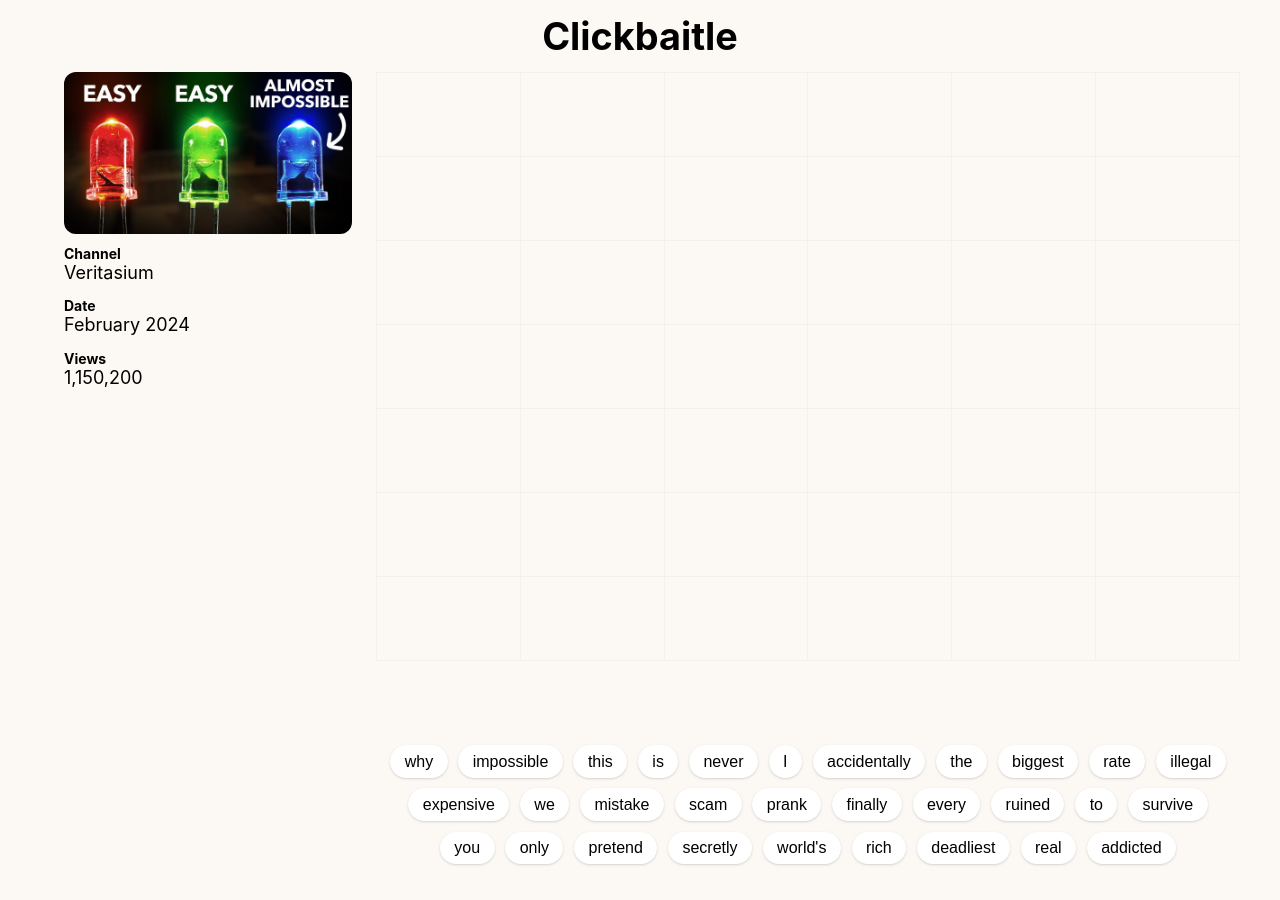
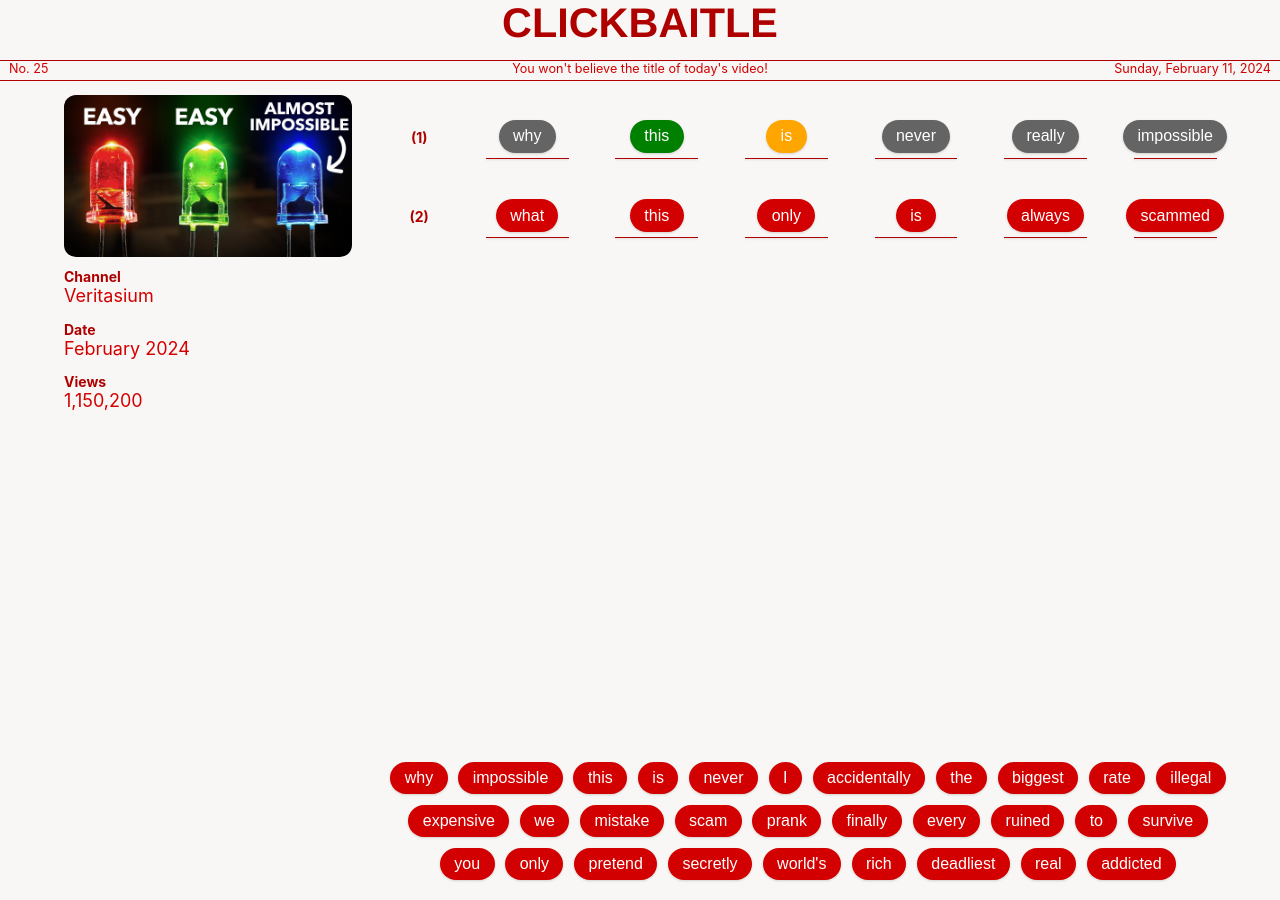
Before and after one commit to Ruce/clickbaitle, a Jekyll site: the page built from index.html, in a window 1280 px wide. Built offline with Jekyll 4.4.1, drawn with Linux system fonts in a browser that asks for light colours.

Commit message:
Create newspaper layout and update styles

```diff
--- a/_sass/base.scss
+++ b/_sass/base.scss
@@ -1,5 +1,7 @@
-$backgroundColor: #FCF8F4;
-$bodyColor: #000000;
+$backgroundColor: #F9F7F5;
+$lightColor: #D20000;
+$darkColor: #AF0000;
+$bodyColor: #D20000;
 $bodyFont: -apple-system,BlinkMacSystemFont,"Segoe UI",Helvetica,Arial,sans-serif,"Apple Color Emoji","Segoe UI Emoji","Segoe UI Symbol";
 
 body {
@@ -7,32 +9,73 @@ body {
 	color: $bodyColor;
 	font-family: $bodyFont;
 	display: flex;
+	flex-direction: column;
 	justify-content: center;
 	align-items: center;
 	height: 100dvh;
 	margin: 0;
 }
 
-.main {
-	max-width: 1200px;
-	width: 100%;
-	height: 100%;
-}
-
 .top {
 	width: 100%;
-	height: 8%;
-	padding: 1vh;
-	font-size: 4.2vh;
-	font-weight: bold;
+	height: 9%;
 	display: flex;
+	flex-direction: column;
 	justify-content: center;
 	align-items: center;
 	box-sizing: border-box;
 }
 
+.title {
+	width: 100%;
+	height: 75%;
+	font-size: 4.6vh;
+	font-weight: 900;
+	color: $darkColor;
+	font-family: Helvetica;
+	text-align: center;
+	border-bottom: 1px solid $darkColor;
+	box-sizing: border-box;
+	overflow: visible;
+}
+
+.ticker {
+	display: flex;
+	flex-direction: row;
+	width: 100%;
+	height: 25%;
+	font-size: 1.4vh;
+	padding: 0 1vh;
+	border-bottom: 1px solid $darkColor;
+	box-sizing: border-box;
+	overflow: visible;
+}
+
+.issueNumber {
+	text-align: left;
+	width: 30%;
+}
+
+.description{
+	text-align: center;
+	width: 40%;
+}
+
+.date {
+	text-align: right;
+	width: 30%;
+}
+
+.main {
+	max-width: 1200px;
+	width: 100%;
+	height: 91%;
+	padding: 1.6vh 0;
+	box-sizing: border-box;
+}
+
 .videoContainer, .playContainer {
-	height: 90%;
+	height: 100%;
 	float: left;
 	display: flex;
 	flex-direction: column;
@@ -75,6 +118,7 @@ body {
 }
 
 .infoHeader {
+	color: $darkColor;
 	font-size: min(1.4vw, 14px);
 	font-weight: bold;
 }
@@ -83,6 +127,16 @@ body {
 	width: 100%;
 	flex-grow: 1;
 	overflow: auto;
+	box-sizing: border-box;
+}
+
+/* Hide the default scrollbar */
+.board::-webkit-scrollbar {
+	width: 0;
+}
+
+.board::-webkit-scrollbar-track {
+	background: transparent;
 }
 
 .boardTable {
@@ -91,21 +145,37 @@ body {
 }
 
 .boardTable td {
-	height: 9vh;
-	border: 1px solid #f4f0ec;
+	height: 8.8vh;
+	/*border: 1px solid #f4f0ec;*/
+	border: none;
+	text-align: center;
+	box-sizing: border-box;
 }
 
-/* Hide the default scrollbar */
-.board::-webkit-scrollbar {
-  width: 0;
+.roundCol {
+	width: 10%;
 }
 
-.board::-webkit-scrollbar-track {
-  background: transparent;
+.round {
+	color: $darkColor;
+	font-size: min(1.4vw, 14px);
+	font-weight: bold;
+}
+
+.slotCol {
+	width: 15%;
+}
+
+.slot {
+	content: "";
+	margin: auto;
+	width: 65%;
+	border-bottom: 1px solid $darkColor;
+	box-shadow: 0 1px 3px 0 rgba(0, 0, 0, 0.1), 0 1px 2px 0 rgba(0, 0, 0, 0.06);
 }
 
 .optionsContainer {
-	padding: 1.4vh 0;
+	padding: 1.6vh 0 0 0;
 	box-sizing: border-box;
 	display: flex;
 	justify-content: center;
@@ -116,10 +186,11 @@ body {
 }
 
 .token {
-	font-size: min(3.4vw, 2.2vh, 16px);
+	color: white;
+	font-size: min(3vw, 2.2vh, 16px);
 	border: none;
 	border-radius: 30px;
-	background-color: white;
+	background-color: $lightColor;
 	padding: 0.8vh 1.6vh;
 	margin: min(1.2vw, 0.6vh);
 	box-shadow: 0 1px 3px 0 rgba(0, 0, 0, 0.1), 0 1px 2px 0 rgba(0, 0, 0, 0.06);
@@ -127,18 +198,65 @@ body {
 
 .token:hover {
 	cursor: pointer;
-	background-color: #fafafa;
+	background-color: $darkColor;
 }
 
 .token:active {
 	transform: translateY(2px);
 }
 
+.correct {
+	background-color: green;
+}
+
+.semiCorrect {
+	background-color: orange;
+}
+
+.wrong {
+	background-color: #646464;
+}
+
 @media screen and (max-width: 800px) {
 	.top {
 		height: 5%;
+		flex-direction: row;
 		justify-content: left;
-		font-size: 3vh;
+		border-bottom: 1px solid $darkColor;
+	}
+
+	.title {
+		height: 100%;
+		font-size: 2.8vh;
+		padding: 0.4vh 2vw;
+		text-align: left;
+		border: none;
+	}
+
+	.ticker {
+		height: 100%;
+		flex-grow: 1;
+		flex-direction: column;
+		padding: 0.4vh 2vw;
+		border: none;
+	}
+
+	.issueNumber {
+		width: 100%;
+		text-align: right;
+	}
+
+	.description{
+		display: none;
+	}
+
+	.date {
+		width: 100%;
+		text-align: right;
+	}
+
+	.main {
+		height: 95%;
 	}
 
 	.videoContainer, .playContainer {
@@ -146,14 +264,14 @@ body {
 	}
 
 	.videoContainer {
-		height: 18%;
+		height: 20%;
 		padding: 1vh;
 		flex-direction: row;
 		justify-content: left;
 	}
 
 	.playContainer {
-		height: 77%;
+		height: 80%;
 	}
 
 	.infoContainer{
@@ -167,6 +285,9 @@ body {
 
 	.infoHeader {
 		font-size: min(2.8vw, 1.5vh);
-		font-weight: bold;
+	}
+
+	.round {
+		font-size: min(2.8vw, 1.5vh);
 	}
 }
--- a/index.html
+++ b/index.html
@@ -2,10 +2,11 @@
 layout: default
 ---
 
+<div class="top">
+	<span class="title">CLICKBAITLE</span>
+	<div class="ticker"><span class="issueNumber">No. 25</span><span class="description">You won't believe the title of today's video!</span><span class="date">Sunday, February 11, 2024<span></div>
+</div>
 <div class="main">
-	<div class="top">
-		<span>Clickbaitle</span>
-	</div>
 	<div class="videoContainer">
 		<img class="thumbnail" src="{{ '/assets/img/example-thumbnail.jpg' | relative_url }}">
 		<div class="infoContainer">
@@ -20,7 +21,38 @@ layout: default
 	<div class="playContainer">
 		<div class="board">
 			<table class="boardTable">
+				<thead>
 					<tr>
+						<th class="roundCol"></th>
+						<th class="slotCol"></th>
+						<th class="slotCol"></th>
+						<th class="slotCol"></th>
+						<th class="slotCol"></th>
+						<th class="slotCol"></th>
+						<th class="slotCol"></th>
+					</tr>
+				</thead>
+				<tbody>
+					<tr>
+						<td><span class="round">(1)</span></td>
+						<td><button class="token wrong">why</button><div class="slot"></div></td>
+						<td><button class="token correct">this</button><div class="slot"></div></td>
+						<td><button class="token semiCorrect">is</button><div class="slot"></div></td>
+						<td><button class="token wrong">never</button><div class="slot"></div></td>
+						<td><button class="token wrong">really</button><div class="slot"></div></td>
+						<td><button class="token wrong">impossible</button><div class="slot"></div></td>
+					</tr>
+					<tr>
+						<td><span class="round">(2)</span></td>
+						<td><button class="token">what</button><div class="slot"></div></td>
+						<td><button class="token">this</button><div class="slot"></div></td>
+						<td><button class="token">only</button><div class="slot"></div></td>
+						<td><button class="token">is</button><div class="slot"></div></td>
+						<td><button class="token">always</button><div class="slot"></div></td>
+						<td><button class="token">scammed</button><div class="slot"></div></td>
+					</tr>
+					<tr>
+						<td></td>
 						<td></td>
 						<td></td>
 						<td></td>
@@ -35,8 +67,10 @@ layout: default
 						<td></td>
 						<td></td>
 						<td></td>
+						<td></td>
 					</tr>
 					<tr>
+						<td></td>
 						<td></td>
 						<td></td>
 						<td></td>
@@ -51,8 +85,10 @@ layout: default
 						<td></td>
 						<td></td>
 						<td></td>
+						<td></td>
 					</tr>
 					<tr>
+						<td></td>
 						<td></td>
 						<td></td>
 						<td></td>
@@ -67,15 +103,9 @@ layout: default
 						<td></td>
 						<td></td>
 						<td></td>
-				</tr>
-				<tr>
-					<td></td>
-					<td></td>
-					<td></td>
-					<td></td>
-					<td></td>
 						<td></td>
 					</tr>
+				</tbody>
 			</table>
 		</div>
 		<div class="optionsContainer">
```
Lines whose indentation alone changed are shown as unchanged.
